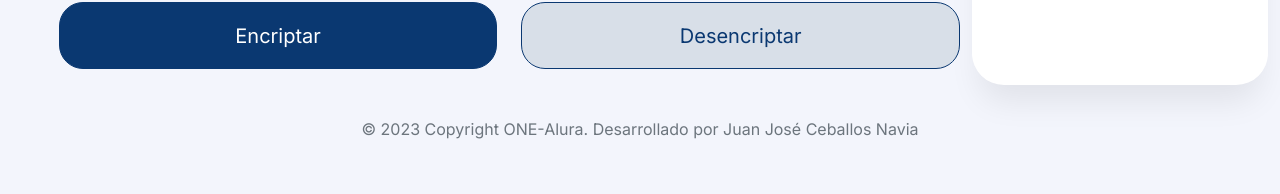
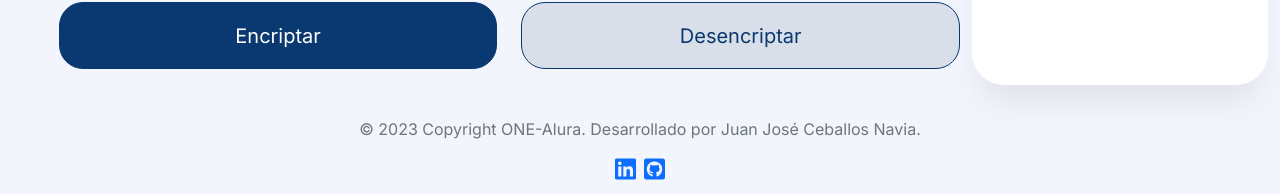
Before and after one commit to juanfix/01-one-encrypt-text, a React (Vite) app: page / in a window 1280 px wide. Shown: the part 705-899 px from the top of the page. Before the commit the page ends 862 px from the top, so only its background shows below. Built offline with nearby package versions, Linux system fonts and the light colour scheme.

Commit message:
social media added to Footer

```diff
--- a/src/ui/components/Footer.jsx
+++ b/src/ui/components/Footer.jsx
@@ -2,7 +2,25 @@ export const Footer = () => {
   return (
     <footer className="bg-transparent text-center text-lg-start">
       <div className="text-center text-muted p-3">
-        © 2023 Copyright ONE-Alura. Desarrollado por Juan José Ceballos Navia
+        <p>
+          © 2023 Copyright ONE-Alura. Desarrollado por Juan José Ceballos Navia.
+        </p>
+        <a
+          rel="noopener noreferrer"
+          target="_blank"
+          href="https://www.linkedin.com/in/juan-jose-ceballos-navia"
+          className="me-1"
+        >
+          <i className="fa-brands fa-linkedin fa-xl"></i>
+        </a>
+        <a
+          rel="noopener noreferrer"
+          target="_blank"
+          href="https://github.com/juanfix"
+          className="ms-1"
+        >
+          <i class="fa-brands fa-square-github fa-xl"></i>
+        </a>
       </div>
     </footer>
   );
```
